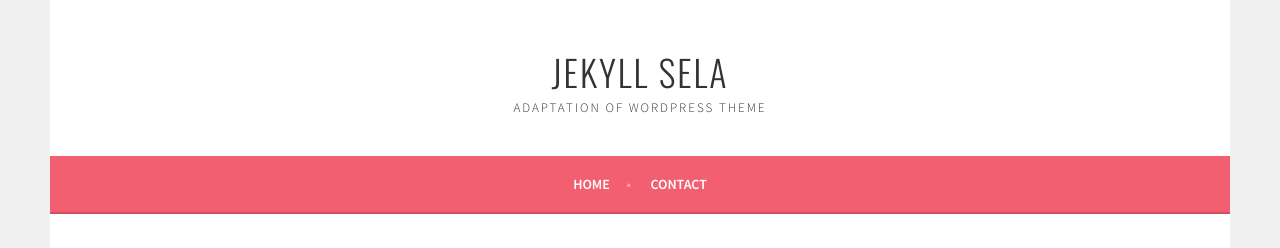
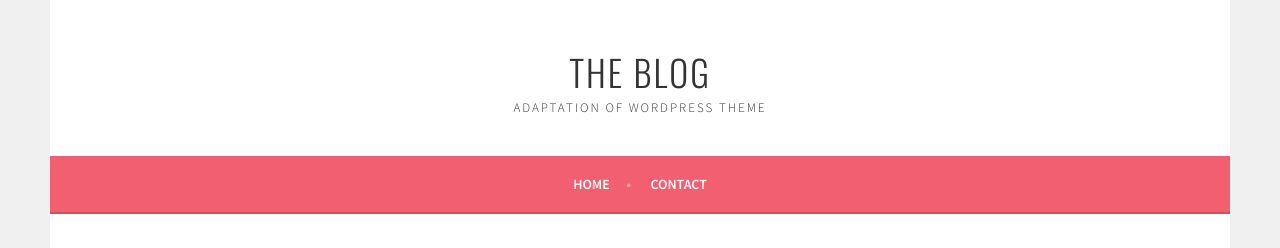
Before and after one commit to mitchmac/newrepo, a Jekyll site: the page built from index.html, in a window 1280 px wide. Shown: the top 248 px of the page. Built offline with Jekyll 4.4.1, drawn with Linux system fonts in a browser that asks for light colours; some web fonts are replaced; the list of posts is cut into pages by our own code.

Commit message:
Update Settings

```diff
--- a/_config.yml
+++ b/_config.yml
@@ -1,4 +1,4 @@
-title: Jekyll Sela
+title: The Blog
 tagline: Adaptation of WordPress theme
 plugins:
   - jekyll-seo-tag
```
